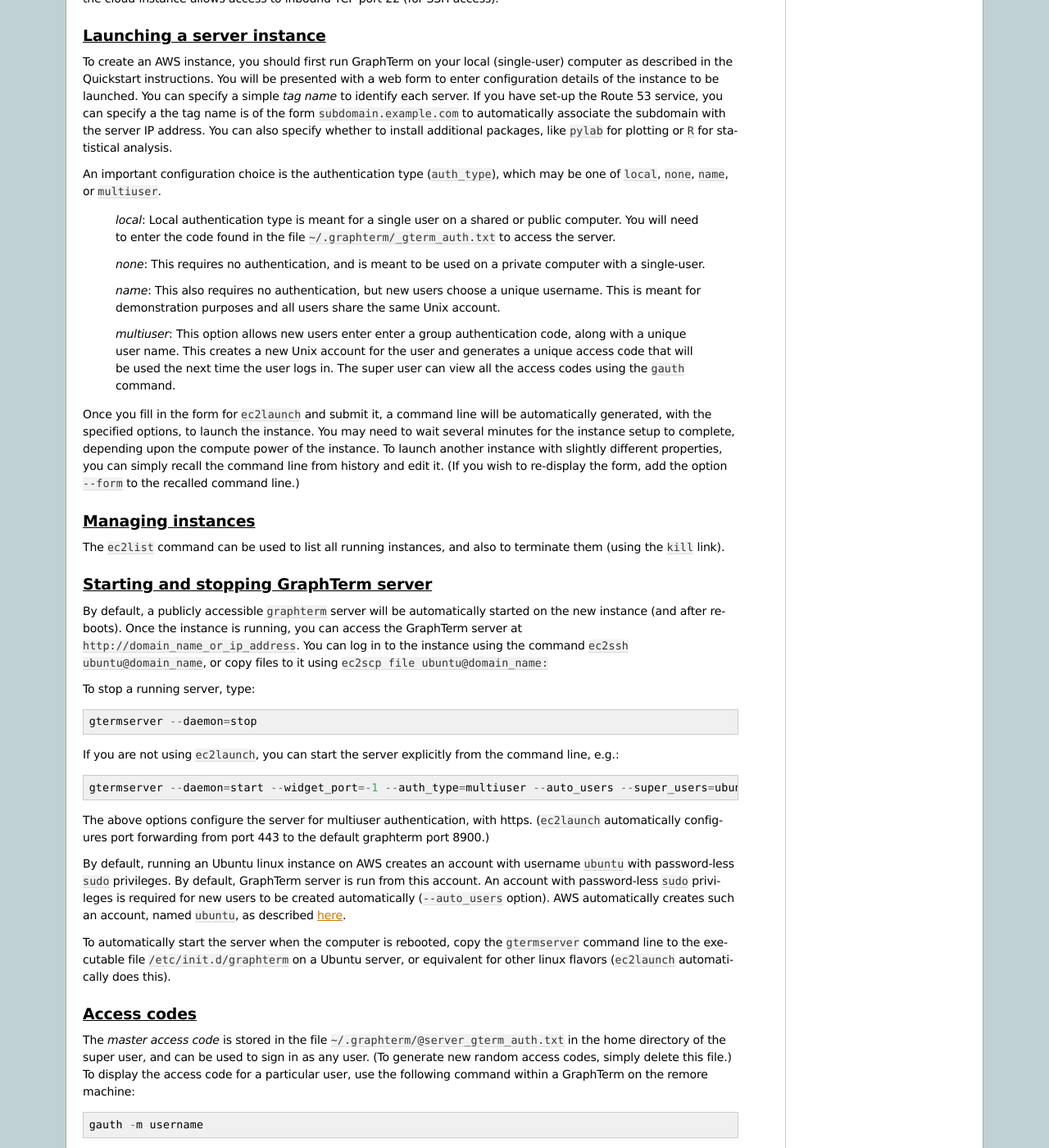
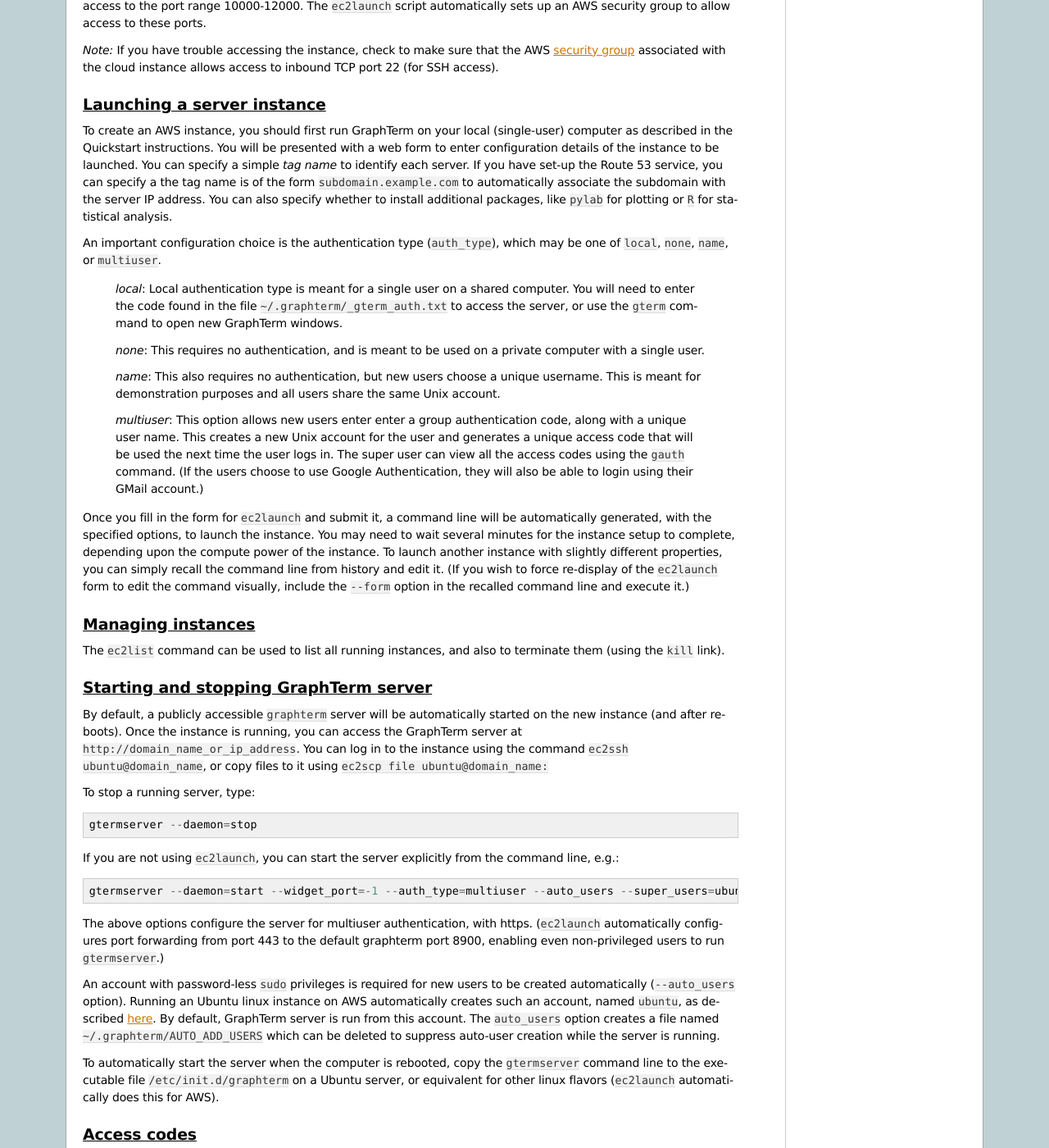
Before and after one commit to mitotic/graphterm, a Sphinx documentation site: the page built from docs/virtual-setup.rst, in a window 1280 px wide and 1400 px high, scrolled down 2828 px. Shown: the whole window at 82% size. Built offline with Sphinx 7.4.7, drawn with Linux system fonts in a browser that asks for light colours; the version number could not be read and is left out; some of the changed text lies outside the part shown.

Commit message:
Docs update

```diff
--- a/docs/_templates/index.html
+++ b/docs/_templates/index.html
@@ -27,10 +27,11 @@
 letting you view image/HTML output without a separate window.
 
 <p>
-The GraphTerm server can be configured to support multiple users, to
-create a browser-based <em>virtual computer lab</em> for teaching and
-collaboration. The "lab instructor" can access all the terminal
-sessions via a "dashboard" and
+The GraphTerm server can be configured to support multiple users,
+using Google Authentication, to create a browser-based
+<em>virtual computer lab</em> for teaching and
+collaboration. The lab instructor can access all the terminal
+sessions via a dashboard and
 <a href="http://code.mindmeldr.com/graphterm/screenshots.html#dashboard-for-a-virtual-computer-lab-viewing-user-terminals">monitor the progress</a> of each user in
 carrying out assigned activities, such as entering code in a
 "notebook". Lab users can collaboratively view and enter shell
--- a/docs/virtual-setup.rst
+++ b/docs/virtual-setup.rst
@@ -32,7 +32,7 @@
 --------------------------------------------------------------------------------------------
 
 The following steps allow you to quickly launch a "virtual computer lab"
-with multi-user support.
+with multi-user support and the option of *Google Authentication*.
 
  1. Install ``graphterm`` on your computer using the following two commands:
 
@@ -75,9 +75,9 @@
     Then run the command again, enter a tagname (e.g., ``testlab``),
     choose ``auth_type`` as ``multiuser``, and select the ``pylab``
     and ``netcdf`` options. When you press the *submit* button, the
-    generated command line look should like:
+    generated command line should look something like this:
 
-    ``ec2launch -f --type=m3.medium --key_name=ec2key --ami=ami-2f8f9246 --auth_type=multiuser --pylab --netcdf testlab``
+    ``ec2launch -f --type=m3.medium --key_name=ec2key --ami=ami-2f8f9246 --gmail_addr=user@gmail.com --auth_type=multiuser --pylab --netcdf testlab``
 
  7. After the new AWS Linux server has completed configuration, which can
     take several minutes, its IP address and *server domain name* will be
@@ -103,7 +103,7 @@
 
  11. Run the following command in your graphterm window to display the group access code which should be entered by new users:
 
-    ``gauth -g -m ubuntu``
+    ``cat ~/.graphterm/gterm_gcode.txt``
 
     Distribute this code and a printed copy of :doc:`virtual-lab` to
     all lab users.
@@ -116,7 +116,13 @@
 
     ``gterm.py -u ubuntu --browser=Firefox http://server_domain_name``
 
- 13. If using AWS, run the following command on your local graphterm window to list and/or kill your instances:
+ 13. Alternatively, if you wish to use your *GMail* account to
+     authenticate, enter your *GMail* address in the file
+     ``~/.graphterm/gterm_email.txt`` on the server. (If you selected
+     the ``gmail_addr`` option during ``ec2launch``, this file would
+     already have been created.)
+
+ 14. If using AWS, run the following command on your local graphterm window to list and/or kill your instances:
 
     ``ec2list``
 
@@ -181,11 +187,12 @@
 (``auth_type``), which may be one of ``local``, ``none``, ``name``, or ``multiuser``.
 
    *local*: Local authentication type is meant for a single user on a
-   shared or public computer. You will need to enter the code found in
-   the file ``~/.graphterm/_gterm_auth.txt`` to access the server.
+   shared computer. You will need to enter the code found in
+   the file ``~/.graphterm/_gterm_auth.txt`` to access the server, or
+   use the ``gterm`` command to open new GraphTerm windows.
 
    *none*: This requires no authentication, and is meant to be used on a
-   private computer with a single-user.
+   private computer with a single user.
 
    *name*: This also requires no authentication, but new users choose a
    unique username. This is meant for demonstration purposes and all
@@ -195,7 +202,9 @@
    authentication code, along with a unique user name. This creates a
    new Unix account for the user and generates a unique access code
    that will be used the next time the user logs in. The super user
-   can view all the access codes using the ``gauth`` command.
+   can view all the access codes using the ``gauth`` command. (If the
+   users choose to use Google Authentication, they will also be able to
+   login using their GMail account.)
 
 Once you fill in the form for ``ec2launch`` and submit it, a command
 line will be automatically generated, with the specified options, to launch
@@ -203,8 +212,9 @@
 setup to complete, depending upon the compute power of the
 instance. To launch another instance with slightly different
 properties, you can simply recall the command line from history and
-edit it. (If you wish to re-display the form, add the option ``--form``
-to the recalled command line.)
+edit it. (If you wish to force re-display of the ``ec2launch`` form to
+edit the command visually, include the ``--form`` option in the
+recalled command line and execute it.)
 
 Managing instances
 --------------------------------------------------------------------------------------------
@@ -233,20 +243,23 @@
 
 The above options configure the server for multiuser authentication,
 with https. (``ec2launch`` automatically configures port forwarding
-from port 443 to the default graphterm port 8900.)
+from port 443 to the default graphterm port 8900, enabling even
+non-privileged users to run ``gtermserver``.)
 
-By default, running an Ubuntu linux instance on AWS
-creates an account with username ``ubuntu`` with password-less
-``sudo`` privileges. By default, GraphTerm server is run from this
-account. An account with password-less ``sudo`` privileges is required
-for new users to be created automatically (``--auto_users`` option).
-AWS automatically creates such an account, named ``ubuntu``,  as described
-`here <http://askubuntu.com/questions/192050/how-to-run-sudo-command-with-no-password>`_.
+An account with password-less ``sudo`` privileges is required for new
+users to be created automatically (``--auto_users`` option).  Running
+an Ubuntu linux instance on AWS automatically creates such an account,
+named ``ubuntu``, as described `here
+<http://askubuntu.com/questions/192050/how-to-run-sudo-command-with-no-password>`_.
+By default, GraphTerm server is run from this account. The
+``auto_users`` option creates a file named
+``~/.graphterm/AUTO_ADD_USERS`` which can be deleted to suppress
+auto-user creation while the server is running.
 
 To automatically start the server when the computer is rebooted, copy
 the ``gtermserver`` command line to the executable file ``/etc/init.d/graphterm`` on a Ubuntu
 server, or equivalent for other linux flavors (``ec2launch``
-automatically does this).
+automatically does this for AWS).
 
 
 Access codes
@@ -278,9 +291,14 @@
 
     gauth -g -m super_username
 
-on the server. The super user can also use the ``gterm_user_setup``
-script to manually configure new users.
+on the server.
 
+The super user can also use the shell script ``gterm_user_setup``
+in ``$GTERM_DIR/bin`` to manually configure new users::
+
+    sudo gterm_user_setup username activate server_domain user_email
+
+*Note:* This script may need to be modified to work on non-AWS servers.
 
 Using https
 --------------------------------------------------------------------------------------------
@@ -318,6 +336,16 @@
 
     # Display status for all terminals with path name matching python regexp
     gadmin -a sessions [regexp]
+
+Clicking on the displayed terminal list will open up the terminal for
+viewing (see :ref:`gadmin_users_shot`).
+
+You can also view multiple user terminals embedded in your own
+terminal using the ``gframe`` command (see :ref:`gadmin_terminals_shot`)::
+
+    gframe --rowheight 300 --border --columns 3 --terminal /bob/quiz1 /jane/quiz1 /jose/quiz1
+
+
 
 Configuring groups
 --------------------------------------------------------------------------------------------
```
Also changed, not shown: other parts of docs/virtual-setup.rst (+1 -1 lines), README.rst (+5 -4 lines), docs/screenshots.rst (+4 -3 lines), docs/troubleshooting.rst (+19 -1 lines), docs/virtual-lab.rst (+14 -11 lines).
